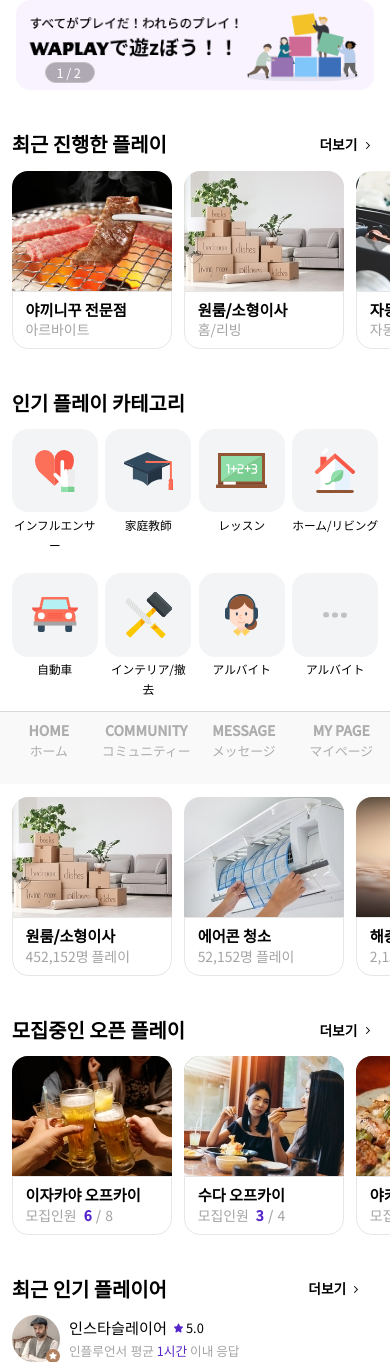
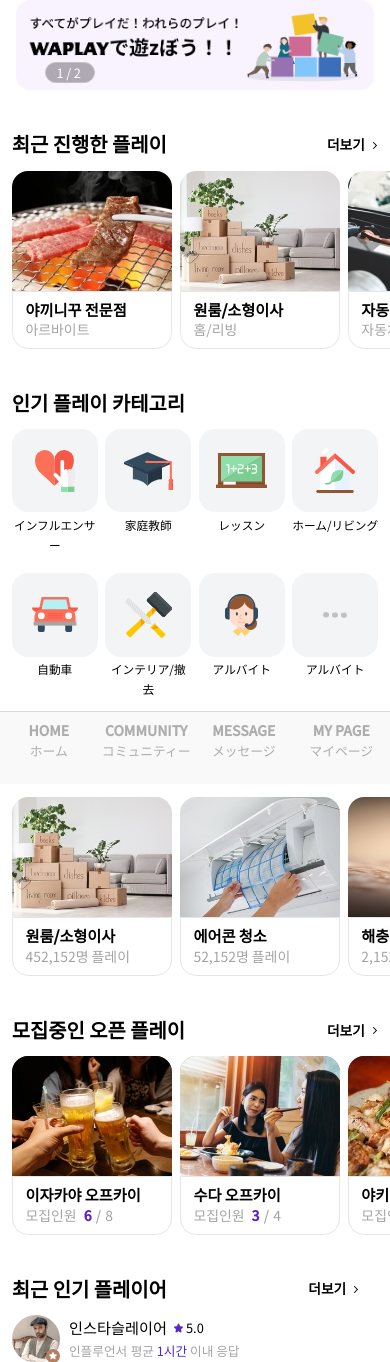
Before and after one commit to wegojapan/waplay, a PHP site: page / in a window 390 px wide. Shown: the part 60-1422 px from the top of the page. Run offline with PHP 8.4, Linux system fonts and the light colour scheme; style sheets or scripts are compiled from the project's sources; some libraries are stand-ins or nearby versions.

Commit message:
플레이어 작업중

```diff
--- a/css/common.css
+++ b/css/common.css
@@ -426,7 +426,7 @@ li {
   display: flex;
   justify-content: space-between;
   align-items: center;
-  padding-right: 5%;
+  padding-right: 3%;
 }
 @media only screen and (min-width: 768px) and (max-width: 1199px) {
   #con_page .wrp_slide_list h2 {
@@ -479,7 +479,7 @@ li {
 }
 @media only screen and (max-width: 767px) {
   #con_page .wrp_slide_list .con_slide_list .box_slide_list li {
-    margin-right: 8px;
+    margin-right: 1%;
   }
 }
 @media only screen and (max-width: 767px) {
@@ -717,7 +717,7 @@ li {
   display: flex;
   justify-content: space-between;
   align-items: center;
-  padding-right: 5%;
+  padding-right: 3%;
 }
 @media only screen and (min-width: 768px) and (max-width: 1199px) {
   #con_page .con_wrd_list h2 {
--- a/css/scss/common.scss
+++ b/css/scss/common.scss
@@ -331,7 +331,7 @@ li {list-style-type: none;}
 			display: flex;
 			justify-content: space-between;
 			align-items: center;
-			padding-right: 5%;
+			padding-right: 3%;
 			small {
 				@include fsz-cha(13,13,11);
 				&:after {
@@ -351,7 +351,7 @@ li {list-style-type: none;}
 				-webkit-overflow-scrolling: touch;
 				white-space: nowrap;
 				li {
-					@include cV(margin-right, 8px, 8px);
+					@include cV(margin-right, 8px, 1%);
 					@include cV(width, 176px, 42%);
 					min-width: 160px;
 					white-space: normal;
@@ -503,7 +503,7 @@ li {list-style-type: none;}
 			display: flex;
 			justify-content: space-between;
 			align-items: center;
-			padding-right: 5%;
+			padding-right: 3%;
 			small {
 				@include fsz-cha(13,13,11);
 				&:after {
--- a/inc/header.php
+++ b/inc/header.php
@@ -1,7 +1,7 @@
 <header id="header">
     <p class="logo">
         <a href="<?=DIR?>">
-            <img src="<?=DIR?>imgs/common/waplay.svg" alt="waplay">
+            <img src="./imgs/common/waplay.svg" alt="waplay">
         </a>
     </p>
     <ui class="box_gnav">
```
Also changed, not shown: css/common.min.css.
